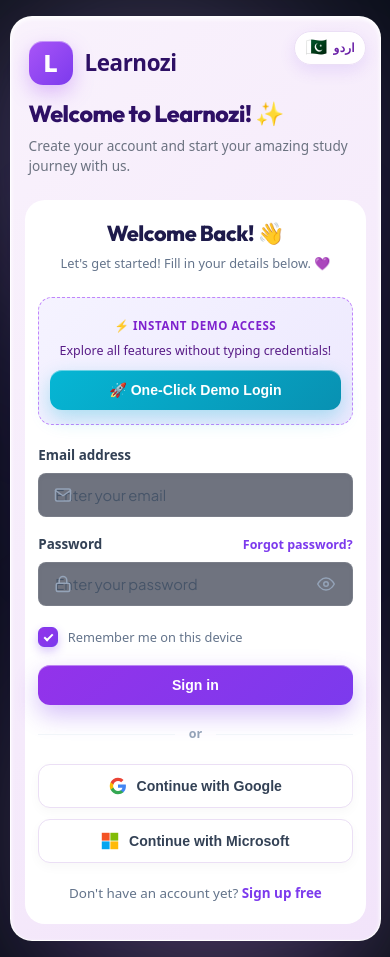
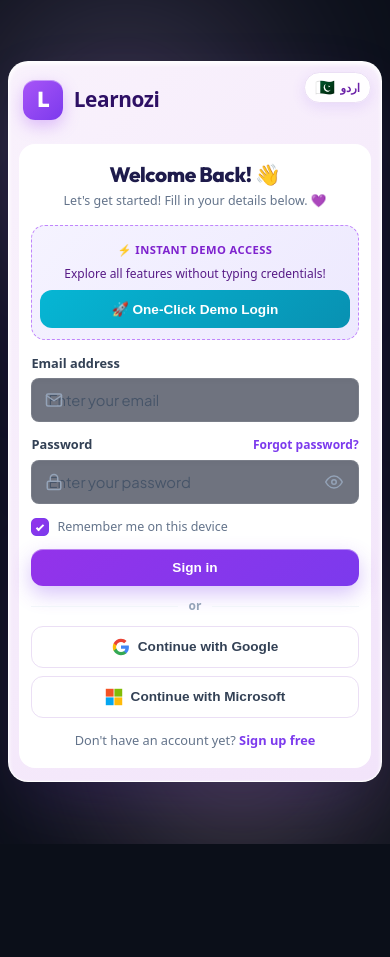
Before and after one commit to Ahmedkhn143/-Learnozi-, a Next.js app: page /login in a window 390 px wide. After the commit the page ends 844 px from the top, so only its background shows below. Built offline with nearby package versions, Linux system fonts and the light colour scheme; no server answers.

Commit message:
fix: Compact auth 3d form dimensions to eliminate height clipping and fix mobile layout stacking

```diff
--- a/src/views/Auth/Auth.css
+++ b/src/views/Auth/Auth.css
@@ -1,5 +1,5 @@
 /* ==========================================================================
-   SOFT 3D CLAYMORPHISM AUTHENTICATION SYSTEM (FULLY RESPONSIVE)
+   ULTRA-RESPONSIVE 3D CLAYMORPHISM AUTH SYSTEM
    ========================================================================== */
 
 /* Outer Page Backdrop */
@@ -9,10 +9,10 @@
   display: flex;
   align-items: center;
   justify-content: center;
-  padding: 2.5rem 1.5rem;
+  padding: 1.5rem 1rem;
   background: #0b0f19;
   position: relative;
-  overflow: hidden;
+  overflow-x: hidden;
   font-family: var(--font-body, system-ui, -apple-system, sans-serif);
 }
 
@@ -26,28 +26,28 @@
 }
 
 .clay-ambient.orb-1 {
-  width: 500px;
-  height: 500px;
+  width: 450px;
+  height: 450px;
   top: -100px;
   left: -100px;
-  background: radial-gradient(circle, rgba(216, 180, 254, 0.35) 0%, rgba(243, 232, 255, 0) 70%);
+  background: radial-gradient(circle, rgba(216, 180, 254, 0.3) 0%, rgba(243, 232, 255, 0) 70%);
 }
 
 .clay-ambient.orb-2 {
-  width: 450px;
-  height: 450px;
+  width: 400px;
+  height: 400px;
   bottom: -100px;
   right: -50px;
-  background: radial-gradient(circle, rgba(251, 207, 232, 0.4) 0%, rgba(243, 232, 255, 0) 70%);
+  background: radial-gradient(circle, rgba(251, 207, 232, 0.35) 0%, rgba(243, 232, 255, 0) 70%);
 }
 
 .clay-ambient.orb-3 {
-  width: 350px;
-  height: 350px;
+  width: 300px;
+  height: 300px;
   top: 40%;
   left: 50%;
   transform: translate(-50%, -50%);
-  background: radial-gradient(circle, rgba(192, 132, 252, 0.25) 0%, rgba(243, 232, 255, 0) 70%);
+  background: radial-gradient(circle, rgba(192, 132, 252, 0.2) 0%, rgba(243, 232, 255, 0) 70%);
 }
 
 /* 3D Main Outer Card Container */
@@ -55,17 +55,17 @@
   position: relative;
   z-index: 10;
   width: 100%;
-  max-width: 980px;
+  max-width: 920px;
   background: linear-gradient(135deg, #f9f2fc 0%, #f2e4fa 100%);
-  border-radius: 36px;
+  border-radius: 28px;
   border: 1px solid rgba(255, 255, 255, 0.95);
   box-shadow:
-    0 35px 90px -15px rgba(124, 58, 237, 0.18),
-    0 15px 35px -10px rgba(0, 0, 0, 0.05),
+    0 25px 70px -15px rgba(124, 58, 237, 0.2),
+    0 10px 30px -10px rgba(0, 0, 0, 0.08),
     inset 0 2px 4px rgba(255, 255, 255, 1);
   display: flex;
-  padding: 1.5rem;
-  gap: 1.5rem;
+  padding: 1.25rem;
+  gap: 1.25rem;
   transform-style: preserve-3d;
   will-change: transform;
 }
@@ -73,40 +73,38 @@
 /* Floating Language Switcher Button */
 .auth-lang-switcher-btn {
   position: absolute;
-  top: 1.25rem;
-  right: 1.25rem;
+  top: 1rem;
+  right: 1rem;
   z-index: 25;
   background: rgba(255, 255, 255, 0.92);
   backdrop-filter: blur(10px);
   border: 1.5px solid #ebdff5;
   border-radius: 9999px;
-  padding: 0.4rem 0.85rem;
+  padding: 0.35rem 0.75rem;
   display: flex;
   align-items: center;
-  gap: 0.4rem;
+  gap: 0.35rem;
   cursor: pointer;
   box-shadow:
-    0 6px 16px rgba(124, 58, 237, 0.12),
+    0 4px 14px rgba(124, 58, 237, 0.12),
     inset 0 1px 0 rgba(255, 255, 255, 1);
-  transition: all 0.25s ease;
+  transition: all 0.2s ease;
 }
 
 .auth-lang-switcher-btn:hover {
   background: #ffffff;
   border-color: #9333ea;
   transform: translateY(-2px) scale(1.04);
-  box-shadow: 0 10px 22px rgba(147, 51, 234, 0.2);
 }
 
 .auth-lang-switcher-btn .lang-flag {
-  font-size: 1.1rem;
+  font-size: 1rem;
 }
 
 .auth-lang-switcher-btn .lang-text {
-  font-size: 0.82rem;
+  font-size: 0.78rem;
   font-weight: 800;
   color: #6b21a8;
-  letter-spacing: 0.02em;
 }
 
 /* --------------------------------------------------------------------------
@@ -116,162 +114,145 @@
   flex: 1;
   display: flex;
   flex-direction: column;
-  padding: 1.5rem;
+  padding: 1rem;
   position: relative;
+  justify-content: space-between;
 }
 
 .auth-3d-brand {
   display: flex;
   align-items: center;
-  gap: 0.75rem;
-  margin-bottom: 1.5rem;
+  gap: 0.65rem;
+  margin-bottom: 1rem;
 }
 
 .brand-badge-3d {
-  width: 44px;
-  height: 44px;
-  border-radius: 14px;
+  width: 40px;
+  height: 40px;
+  border-radius: 12px;
   background: linear-gradient(135deg, #a855f7 0%, #7c3aed 100%);
   display: flex;
   align-items: center;
   justify-content: center;
   box-shadow:
-    0 8px 20px rgba(168, 85, 247, 0.35),
+    0 6px 16px rgba(168, 85, 247, 0.35),
     inset 0 1px 0 rgba(255, 255, 255, 0.4);
   text-decoration: none;
-  transition: transform 0.25s ease;
-}
-
-.brand-badge-3d:hover {
-  transform: scale(1.06) rotate(3deg);
 }
 
 .brand-letter-icon {
-  font-size: 1.5rem;
+  font-size: 1.35rem;
   font-weight: 800;
   color: #ffffff;
   font-family: var(--font-heading, sans-serif);
 }
 
 .brand-name-3d {
-  font-size: 1.4rem;
+  font-size: 1.3rem;
   font-weight: 800;
   color: #2e1065;
   letter-spacing: -0.02em;
 }
 
 .auth-3d-welcome-text h2 {
-  font-size: 1.75rem;
+  font-size: 1.55rem;
   font-weight: 800;
   color: #2e1065;
-  margin-bottom: 0.5rem;
+  margin-bottom: 0.35rem;
   line-height: 1.25;
 }
 
 .auth-3d-welcome-text p {
   color: #6b7280;
-  font-size: 0.92rem;
-  line-height: 1.5;
-  max-width: 340px;
+  font-size: 0.86rem;
+  line-height: 1.45;
 }
 
 /* Scene Canvas */
 .auth-3d-scene-container {
   position: relative;
-  margin-top: 1.5rem;
+  margin-top: 1rem;
   flex: 1;
   display: flex;
   align-items: center;
   justify-content: center;
-  border-radius: 28px;
+  border-radius: 20px;
   overflow: visible;
 }
 
 .auth-3d-character-img {
   width: 100%;
-  max-width: 420px;
+  max-width: 380px;
   height: auto;
+  max-height: 280px;
   object-fit: cover;
-  border-radius: 24px;
+  border-radius: 20px;
   box-shadow:
-    0 20px 45px rgba(124, 58, 237, 0.14),
-    0 4px 12px rgba(0, 0, 0, 0.04);
-  transition: transform 0.3s ease;
+    0 15px 35px rgba(124, 58, 237, 0.14),
+    0 4px 10px rgba(0, 0, 0, 0.04);
 }
 
 /* Floating 3D Micro Widgets */
 .floating-3d-badge {
   position: absolute;
   background: rgba(255, 255, 255, 0.92);
-  backdrop-filter: blur(12px);
-  -webkit-backdrop-filter: blur(12px);
+  backdrop-filter: blur(10px);
   border: 1px solid rgba(255, 255, 255, 0.8);
-  border-radius: 16px;
-  padding: 0.6rem 0.9rem;
-  box-shadow:
-    0 12px 28px rgba(124, 58, 237, 0.15),
-    0 2px 6px rgba(0, 0, 0, 0.04);
+  border-radius: 14px;
+  padding: 0.5rem 0.75rem;
+  box-shadow: 0 8px 20px rgba(124, 58, 237, 0.12);
   display: flex;
   align-items: center;
-  gap: 0.6rem;
+  gap: 0.5rem;
   z-index: 15;
   animation: float3d 4s ease-in-out infinite;
 }
 
 .badge-sticky-note {
-  top: 15px;
-  right: 15px;
+  top: 10px;
+  right: 10px;
 }
 
 .badge-sticky-note .badge-icon {
-  font-size: 1.2rem;
-}
-
-.badge-sticky-note .badge-text {
-  display: flex;
-  flex-direction: column;
+  font-size: 1.1rem;
 }
 
 .badge-sticky-note .badge-text strong {
-  font-size: 0.78rem;
+  font-size: 0.75rem;
   color: #2e1065;
 }
 
 .badge-sticky-note .badge-text span {
-  font-size: 0.7rem;
+  font-size: 0.68rem;
   color: #7c3aed;
   font-weight: 600;
 }
 
 .badge-heart {
-  bottom: 25px;
-  left: 15px;
-  font-size: 0.78rem;
+  bottom: 15px;
+  left: 10px;
+  font-size: 0.75rem;
   font-weight: 700;
   color: #6b21a8;
   animation-delay: 1.5s;
 }
 
 .badge-sparkle {
-  top: 50%;
-  left: -10px;
-  padding: 0.4rem 0.6rem;
-  font-size: 1rem;
-  border-radius: 12px;
+  top: 45%;
+  left: 0px;
+  padding: 0.35rem 0.5rem;
+  font-size: 0.9rem;
+  border-radius: 10px;
   animation-delay: 2.5s;
 }
 
 @keyframes float3d {
-  0%, 100% {
-    transform: translateY(0px) rotate(0deg);
-  }
-  50% {
-    transform: translateY(-8px) rotate(1.5deg);
-  }
+  0%, 100% { transform: translateY(0px); }
+  50% { transform: translateY(-6px); }
 }
 
 /* --------------------------------------------------------------------------
-   RIGHT PANEL: Elevated White 3D Clay Card Form
+   RIGHT PANEL: Compact Elevated White 3D Clay Card Form
    -------------------------------------------------------------------------- */
 .auth-3d-right-panel {
   flex: 1.05;
@@ -281,11 +262,11 @@
 .auth-3d-form-card {
   width: 100%;
   background: #ffffff;
-  border-radius: 28px;
-  padding: 2.25rem 2.25rem;
+  border-radius: 22px;
+  padding: 1.5rem 1.65rem;
   box-shadow:
-    0 25px 60px rgba(147, 112, 219, 0.14),
-    0 4px 16px rgba(0, 0, 0, 0.03),
+    0 18px 45px rgba(147, 112, 219, 0.12),
+    0 4px 12px rgba(0, 0, 0, 0.02),
     inset 0 1px 0 rgba(255, 255, 255, 1);
   border: 1px solid rgba(243, 232, 255, 0.8);
   display: flex;
@@ -295,76 +276,76 @@
 
 .auth-3d-header {
   text-align: center;
-  margin-bottom: 1.5rem;
+  margin-bottom: 0.85rem;
 }
 
 .auth-3d-title {
-  font-size: 1.65rem;
+  font-size: 1.45rem;
   font-weight: 800;
   color: #1e1b4b;
-  margin-bottom: 0.35rem;
+  margin-bottom: 0.25rem;
   letter-spacing: -0.02em;
 }
 
 .auth-3d-subtitle {
-  font-size: 0.86rem;
+  font-size: 0.82rem;
   color: #64748b;
   margin: 0;
 }
 
 /* Error Alert */
 .auth-3d-alert-error {
-  padding: 0.75rem 1rem;
+  padding: 0.6rem 0.85rem;
   background: #fff1f2;
   border: 1px solid #fecdd3;
   color: #e11d48;
-  border-radius: 14px;
-  font-size: 0.84rem;
+  border-radius: 12px;
+  font-size: 0.8rem;
   font-weight: 600;
-  margin-bottom: 1.25rem;
+  margin-bottom: 0.85rem;
   display: flex;
   align-items: center;
-  gap: 0.5rem;
+  gap: 0.4rem;
 }
 
 /* Demo Quick Access Box */
 .demo-3d-box {
   background: linear-gradient(135deg, #f5f3ff 0%, #ede9fe 100%);
   border: 1.5px dashed #c084fc;
-  border-radius: 18px;
-  padding: 1rem;
+  border-radius: 14px;
+  padding: 0.75rem 0.85rem;
   text-align: center;
-  margin-bottom: 1.25rem;
+  margin-bottom: 0.85rem;
 }
 
 .demo-3d-badge span {
-  font-size: 0.72rem;
+  font-size: 0.7rem;
   font-weight: 800;
   color: #7e22ce;
-  letter-spacing: 0.05em;
+  letter-spacing: 0.04em;
 }
 
 .demo-3d-box p {
-  font-size: 0.78rem;
+  font-size: 0.75rem;
   color: #581c87;
-  margin: 0.2rem 0 0.6rem 0;
+  margin: 0.15rem 0 0.45rem 0;
 }
 
 /* Form Controls */
 .auth-3d-form {
   display: flex;
   flex-direction: column;
-  gap: 1.1rem;
+  gap: 0.75rem;
 }
 
 .form-3d-group {
   display: flex;
   flex-direction: column;
-  gap: 0.4rem;
+  gap: 0.3rem;
 }
 
 .form-3d-label {
-  font-size: 0.84rem;
+  font-size: 0.8rem;
   font-weight: 700;
   color: #334155;
 }
@@ -376,19 +357,17 @@
 }
 
 .link-3d-forgot {
-  font-size: 0.78rem;
+  font-size: 0.75rem;
   font-weight: 700;
   color: #7c3aed;
   text-decoration: none;
-  transition: color 0.2s ease;
 }
 
 .link-3d-forgot:hover {
-  color: #6d28d9;
   text-decoration: underline;
 }
 
-/* Input Fields with Soft Pill 3D Style */
+/* Input Fields */
 .input-3d-wrapper {
   position: relative;
   display: flex;
@@ -397,108 +376,85 @@
 
 .input-3d-icon {
   position: absolute;
-  left: 1rem;
+  left: 0.85rem;
   color: #94a3b8;
   display: flex;
   align-items: center;
   pointer-events: none;
-  transition: color 0.2s ease;
 }
 
 .input-3d-field {
   width: 100%;
-  padding: 0.8rem 1rem 0.8rem 2.75rem;
-  font-size: 0.9rem;
+  padding: 0.65rem 0.85rem 0.65rem 2.4rem;
+  font-size: 0.86rem;
   color: #1e1b4b;
   background: #faf8fc;
   border: 1.5px solid #ebdff5;
-  border-radius: 14px;
+  border-radius: 12px;
   outline: none;
   box-shadow: inset 0 2px 4px rgba(0, 0, 0, 0.03);
   transition: all 0.2s ease;
 }
 
-.input-3d-wrapper:focus-within .input-3d-icon {
-  color: #7c3aed;
-}
-
 .input-3d-field:focus {
   background: #ffffff;
   border-color: #9333ea;
-  box-shadow:
-    0 0 0 4px rgba(147, 51, 234, 0.12),
-    inset 0 1px 2px rgba(0, 0, 0, 0.02);
+  box-shadow: 0 0 0 3px rgba(147, 51, 234, 0.12);
 }
 
 .input-3d-eye-btn {
   position: absolute;
-  right: 0.85rem;
+  right: 0.75rem;
   background: transparent;
   border: none;
   color: #94a3b8;
   cursor: pointer;
   display: flex;
   align-items: center;
-  padding: 0.25rem;
-  border-radius: 8px;
-  transition: color 0.2s ease, transform 0.2s ease;
+  padding: 0.2rem;
 }
 
-.input-3d-eye-btn:hover {
-  color: #7c3aed;
-  transform: scale(1.08);
-}
-
-/* Custom 3D Checkbox */
+/* Custom Checkbox */
 .checkbox-3d-wrapper {
-  margin-top: 0.2rem;
+  margin-top: 0.1rem;
 }
 
 .checkbox-3d-label {
   display: flex;
   align-items: center;
-  gap: 0.6rem;
+  gap: 0.5rem;
   cursor: pointer;
-  user-select: none;
 }
 
 .checkbox-3d-input {
   position: absolute;
   opacity: 0;
-  cursor: pointer;
-  height: 0;
-  width: 0;
 }
 
 .checkbox-3d-custom {
-  width: 20px;
-  height: 20px;
+  width: 18px;
+  height: 18px;
   background: #faf8fc;
   border: 1.5px solid #ebdff5;
-  border-radius: 6px;
-  box-shadow: inset 0 2px 4px rgba(0,0,0,0.03);
+  border-radius: 5px;
   display: flex;
   align-items: center;
   justify-content: center;
-  transition: all 0.2s ease;
   flex-shrink: 0;
 }
 
 .checkbox-3d-input:checked ~ .checkbox-3d-custom {
   background: linear-gradient(135deg, #9333ea 0%, #7c3aed 100%);
   border-color: #7c3aed;
-  box-shadow: 0 4px 10px rgba(124, 58, 237, 0.3);
 }
 
 .checkbox-3d-custom::after {
   content: "";
-  width: 5px;
-  height: 9px;
+  width: 4px;
+  height: 8px;
   border: solid white;
   border-width: 0 2px 2px 0;
   transform: rotate(45deg) scale(0);
-  transition: transform 0.2s ease;
-  margin-bottom: 2px;
 }
 
 .checkbox-3d-input:checked ~ .checkbox-3d-custom::after {
@@ -506,7 +462,7 @@
 }
 
 .checkbox-3d-text {
-  font-size: 0.8rem;
+  font-size: 0.78rem;
   color: #64748b;
   font-weight: 500;
 }
@@ -517,60 +473,40 @@
   text-decoration: none;
 }
 
-.checkbox-3d-text a:hover {
-  text-decoration: underline;
-}
-
-/* 3D Pill Buttons System */
+/* 3D Pill Buttons */
 .btn-3d {
   width: 100%;
-  padding: 0.82rem 1.25rem;
-  font-size: 0.92rem;
+  padding: 0.72rem 1rem;
+  font-size: 0.88rem;
   font-weight: 700;
-  border-radius: 14px;
+  border-radius: 12px;
   border: none;
   cursor: pointer;
   display: flex;
   align-items: center;
   justify-content: center;
-  gap: 0.6rem;
-  transition: all 0.2s cubic-bezier(0.4, 0, 0.2, 1);
+  gap: 0.5rem;
+  transition: all 0.2s ease;
 }
 
 .btn-3d-primary {
   background: linear-gradient(135deg, #9333ea 0%, #7c3aed 100%);
   color: #ffffff;
   box-shadow:
-    0 10px 25px rgba(124, 58, 237, 0.32),
+    0 8px 20px rgba(124, 58, 237, 0.3),
     inset 0 1px 0 rgba(255, 255, 255, 0.4);
 }
 
 .btn-3d-primary:hover:not(:disabled) {
-  background: linear-gradient(135deg, #8b5cf6 0%, #6d28d9 100%);
   transform: translateY(-2px);
-  box-shadow:
-    0 14px 30px rgba(124, 58, 237, 0.4),
-    inset 0 1px 0 rgba(255, 255, 255, 0.5);
-}
-
-.btn-3d-primary:active:not(:disabled) {
-  transform: translateY(1px) scale(0.98);
-  box-shadow: 0 4px 12px rgba(124, 58, 237, 0.2);
+  box-shadow: 0 12px 25px rgba(124, 58, 237, 0.38);
 }
 
 .btn-3d-demo {
   background: linear-gradient(135deg, #06b6d4 0%, #0891b2 100%);
   color: #ffffff;
-  font-size: 0.85rem;
-  padding: 0.65rem 1rem;
-  box-shadow:
-    0 8px 20px rgba(6, 182, 212, 0.3),
-    inset 0 1px 0 rgba(255, 255, 255, 0.4);
-}
-
-.btn-3d-demo:hover:not(:disabled) {
-  transform: translateY(-2px);
-  box-shadow: 0 12px 25px rgba(6, 182, 212, 0.4);
+  font-size: 0.8rem;
+  padding: 0.55rem 0.85rem;
 }
 
 /* Divider */
@@ -578,9 +514,9 @@
   display: flex;
   align-items: center;
   text-align: center;
-  margin: 1.2rem 0;
+  margin: 0.65rem 0;
   color: #94a3b8;
-  font-size: 0.78rem;
+  font-size: 0.75rem;
   font-weight: 600;
 }
 
@@ -592,47 +528,39 @@
 }
 
 .auth-3d-divider span {
-  padding: 0 0.85rem;
+  padding: 0 0.65rem;
 }
 
 /* Social Buttons */
 .social-3d-buttons {
   display: flex;
   flex-direction: column;
-  gap: 0.7rem;
+  gap: 0.5rem;
 }
 
 .btn-3d-social {
   background: #ffffff;
   border: 1.5px solid #ebdff5;
   color: #334155;
-  font-size: 0.86rem;
+  font-size: 0.82rem;
   font-weight: 600;
-  padding: 0.7rem 1rem;
-  box-shadow:
-    0 4px 12px rgba(0, 0, 0, 0.03),
-    inset 0 1px 0 rgba(255, 255, 255, 1);
+  padding: 0.6rem 0.85rem;
 }
 
 .btn-3d-social:hover {
   background: #faf8fc;
   border-color: #c084fc;
-  transform: translateY(-2px);
-  box-shadow: 0 8px 20px rgba(147, 51, 234, 0.1);
-}
-
-.social-icon {
-  flex-shrink: 0;
+  transform: translateY(-1px);
 }
 
 /* Footer Link */
 .auth-3d-footer {
   text-align: center;
-  margin-top: 1.25rem;
+  margin-top: 0.75rem;
 }
 
 .auth-3d-footer p {
-  font-size: 0.84rem;
+  font-size: 0.8rem;
   color: #64748b;
   margin: 0;
 }
@@ -641,11 +569,9 @@
   color: #7c3aed;
   font-weight: 700;
   text-decoration: none;
-  transition: color 0.2s ease;
 }
 
 .link-3d-signup:hover {
-  color: #6d28d9;
   text-decoration: underline;
 }
 
@@ -653,11 +579,11 @@
 .password-strength-wrapper {
   display: flex;
   flex-direction: column;
-  gap: 0.35rem;
+  gap: 0.25rem;
 }
 
 .strength-bar-bg {
-  height: 5px;
+  height: 4px;
   background: #f1f5f9;
   border-radius: 4px;
   overflow: hidden;
@@ -666,153 +592,131 @@
 .strength-bar-fill {
   height: 100%;
   transition: width 0.3s ease, background 0.3s ease;
-  border-radius: 4px;
 }
 
 .strength-label {
-  font-size: 0.75rem;
+  font-size: 0.72rem;
   font-weight: 600;
 }
 
 /* --------------------------------------------------------------------------
-   URDU / RTL LANGUAGE STYLING ADJUSTMENTS
+   RESPONSIVE BREAKPOINTS (TABLETS, SMARTPHONES & SMALL MOBILES)
    -------------------------------------------------------------------------- */
-[lang="ur"] .auth-3d-title,
-[lang="ur"] .auth-3d-welcome-text h2 {
-  font-family: system-ui, -apple-system, sans-serif;
-  line-height: 1.4;
-}
-
-[lang="ur"] .input-3d-field {
-  padding-left: 2.75rem;
-  padding-right: 1rem;
-}
-
-/* --------------------------------------------------------------------------
-   RESPONSIVE DESIGN (MOBILE, TABLET & SMALL PHONES BREAKPOINTS)
-   -------------------------------------------------------------------------- */
-@media (max-width: 960px) {
+@media (max-width: 860px) {
   .auth-3d-page {
-    padding: 1.5rem 1rem;
+    padding: 1.25rem 0.75rem;
   }
 
   .auth-3d-card-wrapper {
     flex-direction: column;
-    padding: 1.25rem;
-    gap: 1.25rem;
-    max-width: 520px;
-    border-radius: 28px;
+    padding: 1rem;
+    gap: 1rem;
+    max-width: 480px;
+    border-radius: 24px;
+  }
+
+  /* Hide redundant hero text when stacked on top of form header */
+  .auth-3d-welcome-text {
+    display: none;
   }
 
   .auth-3d-left-panel {
-    padding: 0.5rem 0.25rem;
+    padding: 0.25rem;
   }
 
   .auth-3d-brand {
-    margin-bottom: 0.85rem;
-  }
-
-  .auth-3d-welcome-text h2 {
-    font-size: 1.45rem;
-  }
-
-  .auth-3d-welcome-text p {
-    font-size: 0.85rem;
-    max-width: 100%;
+    margin-bottom: 0.5rem;
   }
 
   .auth-3d-scene-container {
-    margin-top: 1rem;
-    max-height: 220px;
-    border-radius: 20px;
+    margin-top: 0.5rem;
+    max-height: 180px;
+    border-radius: 16px;
     overflow: hidden;
   }
 
   .auth-3d-character-img {
-    max-height: 220px;
+    max-height: 180px;
     object-fit: cover;
+    border-radius: 16px;
+  }
+
+  .badge-sticky-note, .badge-heart, .badge-sparkle {
+    display: none;
+  }
+
+  .auth-3d-form-card {
+    padding: 1.25rem 1rem;
+    border-radius: 20px;
+  }
+}
+
+@media (max-width: 520px) {
+  .auth-3d-page {
+    padding: 0.75rem 0.5rem;
+  }
+
+  .auth-3d-card-wrapper {
+    padding: 0.85rem 0.65rem;
+    gap: 0.75rem;
     border-radius: 20px;
   }
 
-  .badge-sparkle {
-    left: 10px;
+  .auth-3d-scene-container {
+    display: none;
+  }
+
+  .auth-lang-switcher-btn {
+    top: 0.65rem;
+    right: 0.65rem;
+    padding: 0.3rem 0.6rem;
+  }
+
+  .auth-lang-switcher-btn .lang-text {
+    font-size: 0.72rem;
+  }
+
+  .auth-3d-title {
+    font-size: 1.3rem;
+  }
+
+  .auth-3d-subtitle {
+    font-size: 0.78rem;
   }
 
   .auth-3d-form-card {
-    padding: 1.5rem 1.25rem;
-    border-radius: 24px;
+    padding: 1.1rem 0.75rem;
+    border-radius: 16px;
+    border: none;
+    box-shadow: none;
+  }
+
+  .input-3d-field {
+    padding: 0.6rem 0.75rem 0.6rem 2.2rem;
+    font-size: 0.82rem;
+  }
+
+  .btn-3d {
+    padding: 0.68rem 0.85rem;
+    font-size: 0.85rem;
+  }
+
+  .demo-3d-box {
+    padding: 0.65rem 0.5rem;
   }
 }
 
-@media (max-width: 540px) {
+@media (max-width: 360px) {
   .auth-3d-page {
-    padding: 1rem 0.6rem;
+    padding: 0.25rem;
   }
 
   .auth-3d-card-wrapper {
-    padding: 1rem 0.85rem;
-    gap: 1rem;
-    border-radius: 22px;
-  }
-
-  .auth-lang-switcher-btn {
-    top: 0.85rem;
-    right: 0.85rem;
-    padding: 0.35rem 0.65rem;
-  }
-
-  .auth-lang-switcher-btn .lang-text {
-    font-size: 0.75rem;
-  }
-
-  .auth-3d-title {
-    font-size: 1.35rem;
-  }
-
-  .auth-3d-subtitle {
-    font-size: 0.8rem;
-  }
-
-  .auth-3d-scene-container {
-    display: none; /* Hide decorative image on smartphones so form is front & center without vertical overflow */
+    padding: 0.5rem 0.35rem;
+    border-radius: 14px;
   }
 
   .auth-3d-form-card {
-    padding: 1.25rem 0.85rem;
-    border-radius: 20px;
-    box-shadow: none;
-    border: none;
-  }
-
-  .input-3d-field {
-    padding: 0.72rem 0.85rem 0.72rem 2.5rem;
-    font-size: 0.85rem;
-    border-radius: 12px;
-  }
-
-  .btn-3d {
-    padding: 0.75rem 1rem;
-    font-size: 0.88rem;
-    border-radius: 12px;
-  }
-
-  .demo-3d-box {
-    padding: 0.85rem 0.65rem;
-    border-radius: 14px;
+    padding: 0.85rem 0.35rem;
   }
 }
-
-@media (max-width: 380px) {
-  .auth-3d-page {
-    padding: 0.5rem 0.25rem;
-  }
-
-  .auth-3d-card-wrapper {
-    padding: 0.75rem 0.5rem;
-    border-radius: 16px;
-  }
-
-  .auth-3d-form-card {
-    padding: 1rem 0.5rem;
-  }
-}
```
